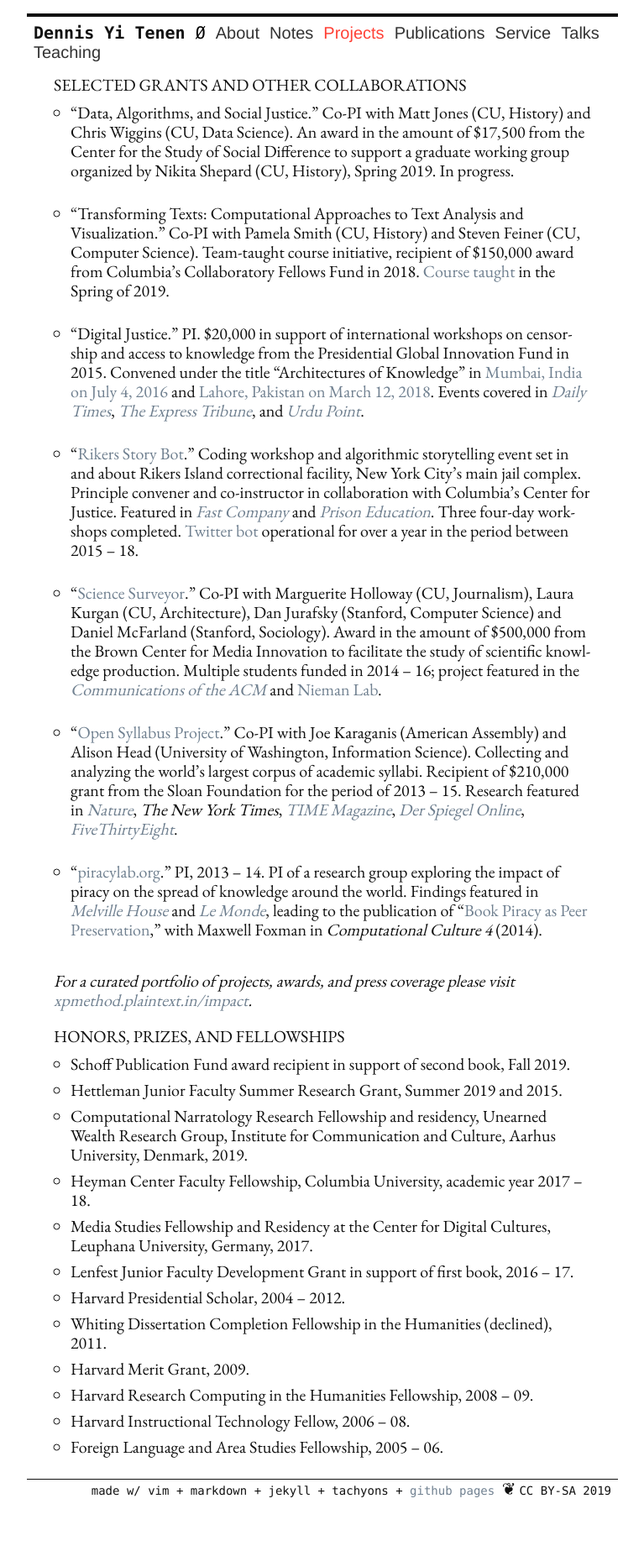
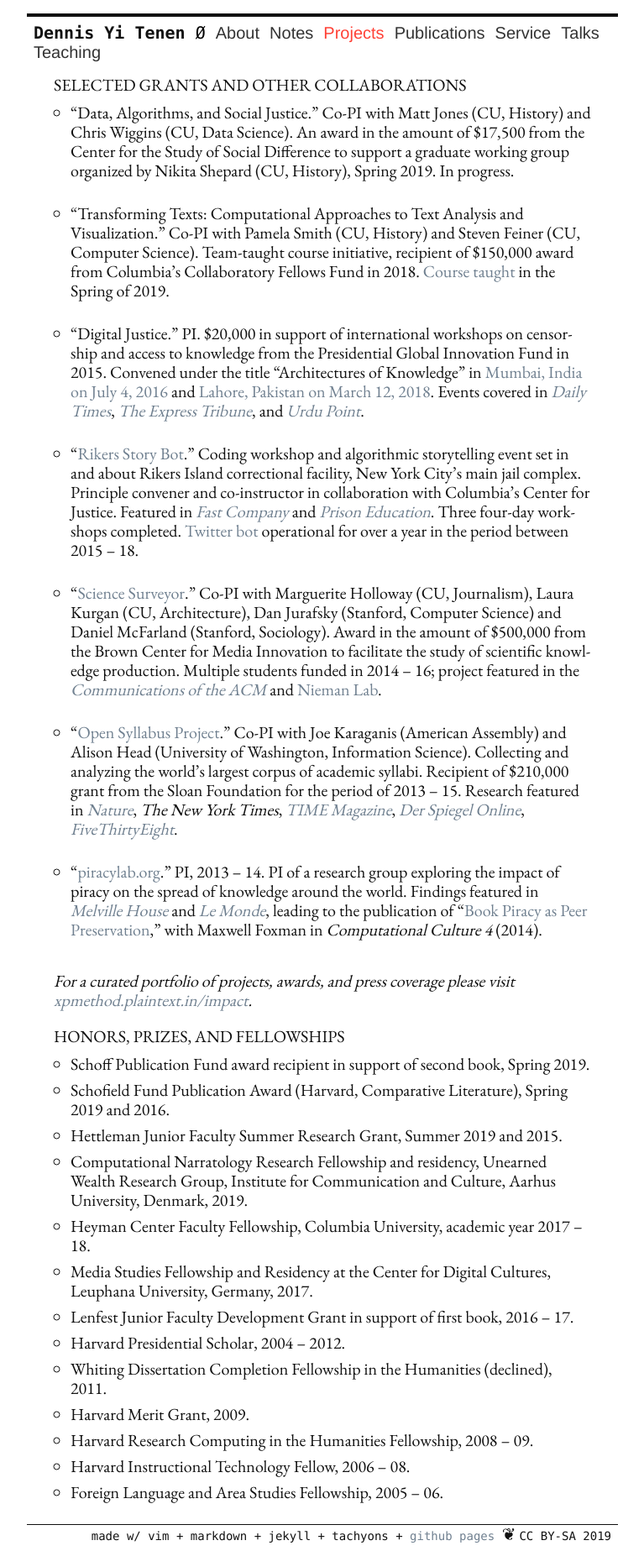
Before and after one commit to denten/denten.github.io, a Jekyll site: the page built from _pages/projects.md, in a window 1280 px wide. Shown: the whole page at 84% size, without its empty margins (256-1023 px from the left). Built offline with Jekyll 4.4.1, drawn with Linux system fonts in a browser that asks for light colours; before the commit the page ends 1793 px from its top, so only the background shows below that.

Commit message:
update funds

```diff
--- a/_includes/CV/05-projects.md
+++ b/_includes/CV/05-projects.md
@@ -72,7 +72,8 @@
 
 ## Honors, Prizes, and Fellowships
 
-- Schoff Publication Fund award recipient in support of second book, Fall 2019.
+- Schoff Publication Fund award recipient in support of second book, Spring 2019.
+- Schofield Fund Publication Award (Harvard, Comparative Literature), Spring 2019 and 2016.
 - Hettleman Junior Faculty Summer Research Grant, Summer 2019 and 2015.
 - Computational Narratology Research Fellowship and residency, Unearned Wealth Research Group,
   Institute for Communication and Culture, Aarhus University, Denmark, 2019.
```
